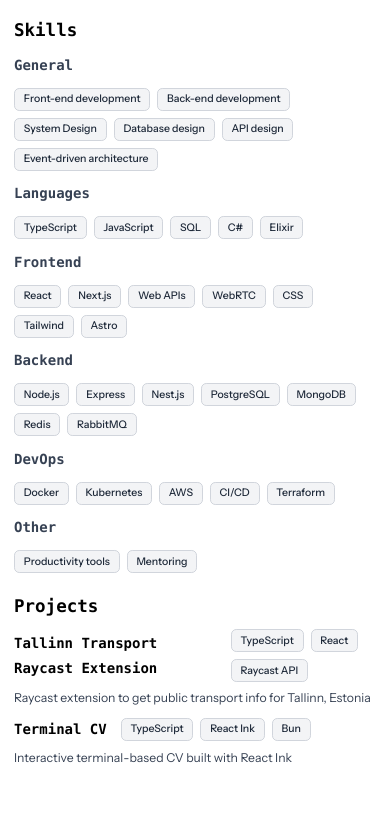
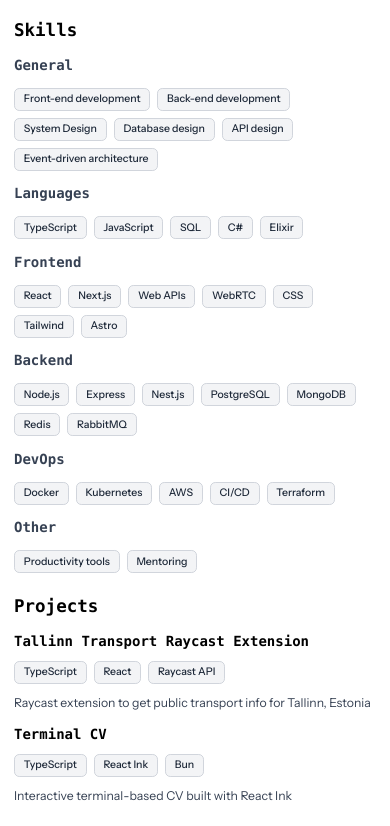
Before and after one commit to joramser/cv, an Astro site in the folder apps/web/: page / in a window 390 px wide. Shown: the part 2426-3252 px from the top of the page. Before the commit the page ends 3213 px from the top, so only its background shows below. Built offline with nearby package versions, Linux system fonts and the light colour scheme; Astro itself is replaced by a stand-in of ours.

Commit message:
Improve project tags on mobile

```diff
--- a/apps/web/src/components/sections/projects.astro
+++ b/apps/web/src/components/sections/projects.astro
@@ -8,11 +8,11 @@ import SectionTitle from "@web/components/ui/section-title.astro";
 
 <Section>
   <SectionTitle href="#projects">Projects</SectionTitle>
-  <SectionBody>
+  <>
     {
       data.projects.map((project) => (
-        <div>
-          <div class="flex items-center gap-4">
+        <>
+          <div class="flex flex-col gap-2 md:flex-row md:items-center md:gap-4">
             <a href={project.url} target="_blank" rel="noopener noreferrer" class="hover:underline">
               <h3 class="text-title font-mono font-bold">{project.name}</h3>
             </a>
@@ -22,9 +22,9 @@ import SectionTitle from "@web/components/ui/section-title.astro";
               ))}
             </div>
           </div>
-          <p class="mt-2 text-sm whitespace-break-spaces">{project.description}</p>
-        </div>
+          <p class="text-sm whitespace-break-spaces">{project.description}</p>
+        </>
       ))
     }
-  </SectionBody>
+  </>
 </Section>
--- a/apps/web/src/pages/index.astro
+++ b/apps/web/src/pages/index.astro
@@ -17,10 +17,10 @@ import Skills from "@web/components/sections/skills.astro";
     <link rel="icon" type="image/png" sizes="16x16" href="/favicon/favicon-16x16.png" />
     <meta property="og:title" content={`${data.name} - Resume`} />
     <meta property="og:description" content={data.title} />
-    <meta property="og:image" content="https://jorge.rs/images/og.jpg">
-    <meta property="og:image:width" content="1200">
-    <meta property="og:image:alt" content="Og image">
-    <meta property="og:type" content="website">
+    <meta property="og:image" content="https://jorge.rs/images/og.jpg" />
+    <meta property="og:image:width" content="1200" />
+    <meta property="og:image:alt" content="Og image" />
+    <meta property="og:type" content="website" />
     <title>{data.name} - Resume</title>
   </head>
 
--- a/apps/web/src/styles/global.css
+++ b/apps/web/src/styles/global.css
@@ -1,5 +1,5 @@
 @import url("https://fonts.googleapis.com/css2?family=Instrument+Sans:ital,wght@0,400..700;1,400..700&display=swap")
-  layer(base);
+layer(base);
 
 @import "tailwindcss";
 
```
